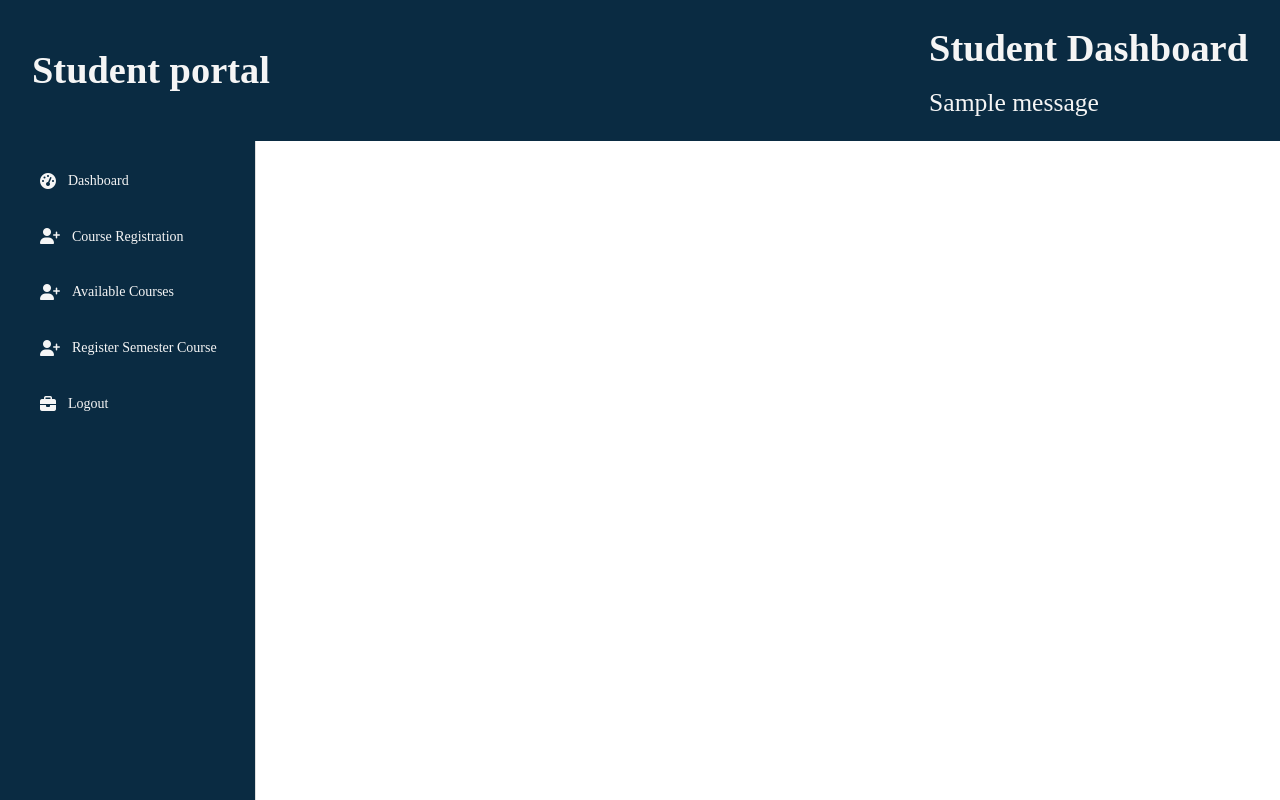
After one commit to josephayemlo/university_school_managementt_system, a Django app: page /student/student_portal in a window 1280 px wide. The commit adds this page. Run offline with Django 4.2, Linux system fonts and the light colour scheme; tables that the repository leaves empty hold one stand-in row (values such as "Sample post"); one stand-in notice (Sample message) is shown.

Commit message:
student portal UI with basic link, also added ajax to avoid loading full page but error with submition of form from the page

```diff
--- a/static/css/main.css
+++ b/static/css/main.css
@@ -953,6 +953,76 @@ body {
   margin-right: 20px;
 }
 
+.studentadmin {
+  height: 100vh;
+  display: flex;
+  flex-direction: column;
+  overflow: hidden;
+  background-size: cover;
+  height: 100vh;
+  color: whitesmoke;
+}
+.studentadmin .topstudentadminContainerNav {
+  display: flex;
+  justify-content: space-between;
+  align-items: center;
+  padding: 1rem 2rem;
+  color: whitesmoke;
+  flex-shrink: 0;
+  background-color: #0a2b42;
+}
+.studentadmin .studentadminContainer {
+  display: flex;
+  flex: 1;
+  height: calc(100vh - 80px);
+  overflow: hidden;
+}
+.studentadmin .studentadminContainer .leftNavContainer {
+  background-color: #0a2b42;
+  color: whitesmoke;
+  padding: 1rem;
+  flex: 0 0 20%;
+  height: 100%;
+  overflow-y: auto;
+  display: flex;
+  flex-direction: column;
+  gap: 0.5rem;
+  border-right: 1px solid #ddd;
+}
+.studentadmin .studentadminContainer .leftNavContainer .leftNavContainerBtn {
+  display: flex;
+  align-items: center;
+  gap: 12px;
+  padding: 12px 20px;
+  text-decoration: none;
+  color: whitesmoke;
+  font-size: 14px;
+  font-weight: 500;
+  border-left: 4px solid transparent;
+  transition: 0.2s ease-in-out;
+  border-radius: 4px;
+}
+.studentadmin .studentadminContainer .leftNavContainer .leftNavContainerBtn i {
+  font-size: 16px;
+}
+.studentadmin .studentadminContainer .leftNavContainer .leftNavContainerBtn:hover {
+  background-color: #e0f7fa;
+  border-left: 4px solid #00acc1;
+  color: #004d40;
+}
+.studentadmin .studentadminContainer .leftNavContainer .leftNavContainerBtn.active {
+  background-color: #b2ebf2;
+  border-left: 4px solid #00acc1;
+  color: #004d40;
+}
+.studentadmin .studentadminContainer .rightNavContainer {
+  flex: 1;
+  padding: 2rem;
+  overflow-y: auto;
+  height: 100%;
+  color: black;
+}
+
 .admin {
   height: 100vh;
   display: flex;
--- a/static/sass/main.scss
+++ b/static/sass/main.scss
@@ -26,6 +26,8 @@
 
 @use "pages/login";
 @use "pages/student";
+@use "pages/studentportal";
+
 @use "pages/admin";
 @use "pages/staff";
 @use "pages/apply";
--- /dev/null
+++ b/static/sass/pages/_studentportal.scss
@@ -0,0 +1,81 @@
+.studentadmin {
+    height: 100vh;
+    display: flex;
+    flex-direction: column;
+    overflow: hidden;
+
+        background-size: cover;
+        height: 100vh;
+        color: whitesmoke;
+
+    .topstudentadminContainerNav {
+      display: flex;
+      justify-content: space-between;
+      align-items: center;
+      padding: 1rem 2rem;
+      color: whitesmoke;
+      flex-shrink: 0;
+      background-color: #0a2b42;
+    }
+
+    .studentadminContainer {
+      display: flex;
+      flex: 1;
+      height: calc(100vh - 80px); // Adjust height based on top nav
+      overflow: hidden;
+
+      .leftNavContainer {
+        background-color: #0a2b42;
+        color: whitesmoke;
+        padding: 1rem;
+        flex: 0 0 20%;
+        height: 100%;
+        overflow-y: auto;
+        display: flex;
+        flex-direction: column;
+        gap: 0.5rem;
+        border-right: 1px solid #ddd;
+
+        .leftNavContainerBtn {
+          display: flex;
+          align-items: center;
+          gap: 12px;
+          padding: 12px 20px;
+          text-decoration: none;
+          color: whitesmoke;
+
+
+          font-size: 14px;
+          font-weight: 500;
+          border-left: 4px solid transparent;
+          transition: 0.2s ease-in-out;
+          border-radius: 4px;
+
+          i {
+            font-size: 16px;
+          }
+
+          &:hover {
+            background-color: #e0f7fa;
+            border-left: 4px solid #00acc1;
+            color: #004d40;
+          }
+
+          &.active {
+            background-color: #b2ebf2;
+            border-left: 4px solid #00acc1;
+            color: #004d40;
+          }
+        }
+      }
+
+
+      .rightNavContainer {
+        flex: 1;
+        padding: 2rem;
+        overflow-y: auto;
+        height: 100%;
+        color: black;
+      }
+    }
+  }
--- a/studentportal/urls.py
+++ b/studentportal/urls.py
@@ -8,6 +8,7 @@ urlpatterns = [
     path("student/course_registration", views.course_registration, name='course_registration'),
     path("student/available_course", views.student_available_course, name='student_available_course'),
     path("student/register_course", views.register_courses, name='register_courses'),
+    path("student/student_portal", views.student_portal, name='student_portal'),
 
 
 ]
--- a/studentportal/views.py
+++ b/studentportal/views.py
@@ -9,8 +9,16 @@ from .models import *
 from .forms import *
 # Create your views here.
 
+
+
+def student_portal (request):
+    return render(request, 'student/student_portal.html')
+
+
+
+
 def course_registration(request):
-    return render (request, 'student/course_registration.html')
+    return render (request, 'student/partials/course_registration.html')
 
 def student_available_course(request):
     student = get_object_or_404(Student, admin=request.user)
@@ -23,7 +31,7 @@ def student_available_course(request):
         course_of_study=student.course_of_study
     ).select_related('course')
 
-    return render(request, 'student/student_available_course.html', {
+    return render(request, 'student/partials/student_available_course.html', {
         'student': student,
         'courses': courses,
         'semester': current_calendar.semester,
@@ -71,14 +79,14 @@ def register_courses(request):
         previously_registered_courses = RegisteredCourse.objects.filter(
         student=student,
         academic_calendar=current_calendar
-        ).values_list('course_id', flat=True)
+        ).values_list('course_id', flat=True) #this just allows us to get all id's of already registered course instead of returning the model
 
         form = CourseRegistrationForm(
             available_courses=available_courses,
             initial={'courses': previously_registered_courses}
         )
 
-    return render(request, 'student/register_courses.html', {
+    return render(request, 'student/partials/register_courses.html', {
         'form': form,
         'student': student,
         'semester': current_calendar.semester,
--- a/templates/base.html
+++ b/templates/base.html
@@ -12,7 +12,7 @@
     />
     <link rel="stylesheet" href=" {% static 'css/main.css' %}" />
     <link rel="stylesheet" href="https://cdnjs.cloudflare.com/ajax/libs/font-awesome/6.5.0/css/all.min.css" />
-
+    <script src="https://code.jquery.com/jquery-3.6.0.min.js"></script>
   </head>
   <body>
 <!-- Making Header excludable in any page -->
--- a/templates/includes/header.html
+++ b/templates/includes/header.html
@@ -3,6 +3,8 @@
     <div class="navigationFixed">
         <a href="{% url 'home' %}"class="navigationFixedBtn">Home</a>
         <a href="{% url 'apply' %}"class="navigationFixedBtn">Apply here</a>
+        <a href="{% url 'student_home' %}"class="navigationFixedBtn">View Student Page</a>
+
 
 
 
@@ -11,6 +13,8 @@
             <a href="{% url 'logout_user' %}"class="navigationFixedBtn">Logout</a>
             <a href="{% url 'scholarship_application_form' %}"class="navigationFixedBtn">Apply Scholarship</a>
             <a href="{% url 'management_home' %}"class="navigationFixedBtn">Admin</a>
+            <a href="{% url 'student_portal' %}"class="navigationFixedBtn">Student Portal</a>
+
 
 
        {% else %}
--- a/templates/student/course_registration.html
+++ b/templates/student/partials/course_registration.html
@@ -1,4 +1,3 @@
-{% extends 'base.html' %}
 {% load static %}
 
 {% block content %}
--- a/templates/student/register_courses.html
+++ b/templates/student/partials/register_courses.html
@@ -1,4 +1,3 @@
-{% extends 'base.html' %}
 {% load static %}
 
 {% block content %}
--- a/templates/student/student_available_course.html
+++ b/templates/student/partials/student_available_course.html
@@ -1,4 +1,3 @@
-{% extends 'base.html' %}
 {% load static %}
 
 {% block content %}
--- /dev/null
+++ b/templates/student/student_portal.html
@@ -0,0 +1,101 @@
+
+{% extends 'base.html' %}
+{% load static %}
+
+
+{% block content %}
+{% block header %}
+{% endblock header %}
+
+
+
+
+
+<section class="studentadmin">
+    <div class="topstudentadminContainerNav">
+        <div class="topstudentadminContainerNavLeft">
+<h1>Student portal </h1>
+
+        </div>
+        <div class="topstudentadminContainerNavRight">
+            <h1>Student Dashboard</h1>
+            <!-- <a href="{% url 'home'%}" class="btnWhite">Home</a> -->
+            {% if messages %}
+            <div class="message-container">
+              {% for message in messages %}
+                <div class="alert alert-{{ message.tags }}">
+                  {{ message }}
+                </div>
+              {% endfor %}
+            </div>
+          {% endif %}
+        </div>
+
+    </div>
+
+    <div class="studentadminContainer">
+        <div class="leftNavContainer">
+            <a class="leftNavContainerBtn" href="{% url 'student_portal' %}">
+              <i class="fas fa-tachometer-alt"></i> Dashboard
+            </a>
+            <a class="leftNavContainerBtn ajax-link" href="{% url 'course_registration' %}">
+              <i class="fas fa-user-plus"></i> Course Registration
+            </a>
+            <a class="leftNavContainerBtn ajax-link" href="{% url 'student_available_course' %}">
+              <i class="fas fa-user-plus"></i> Available Courses
+            </a>
+            <a class="leftNavContainerBtn ajax-link" href="{% url 'register_courses' %}">
+              <i class="fas fa-user-plus"></i> Register Semester Course
+            </a>
+
+
+            <a class="leftNavContainerBtn" href="{% url 'logout_user' %}">
+              <i class="fas fa-briefcase"></i> Logout
+            </a>
+        </div>
+
+        <div class="rightNavContainer" id="rightNavContainer">
+
+
+
+        </div>
+
+
+    </div>
+
+
+</section>
+
+
+<script>
+    $(document).ready(function() {
+      $(".ajax-link").click(function(e) {
+        e.preventDefault();  // Stop full page reload
+
+        const url = $(this).attr("href");
+
+        // Optional: show loading spinner or message
+        $("#rightNavContainer").html("<p>Loading...</p>");
+
+        // AJAX request
+        $.ajax({
+          url: url,
+          type: "GET",
+          success: function(response) {
+            $("#rightNavContainer").html(response);
+          },
+          error: function(xhr) {
+            $("#rightNavContainer").html("<p>Error loading content</p>");
+          }
+        });
+      });
+    });
+    </script>
+        <!-- Exluding footer -->
+        {% block footer %}
+        {% endblock footer %}
+
+
+
+
+{% endblock content%}
--- a/templates/student_home.html
+++ b/templates/student_home.html
@@ -4,12 +4,7 @@
 {% block content %}
 
 <section class="studentHome">
-    <div>
-        <h1>Links</h1>
-        <a href="{% url 'course_registration' %}">course registration</a>
 
-
-    </div>
 
     <div class="studentHomeBg"></div>
 
```
Also changed, not shown: 1 other file.
